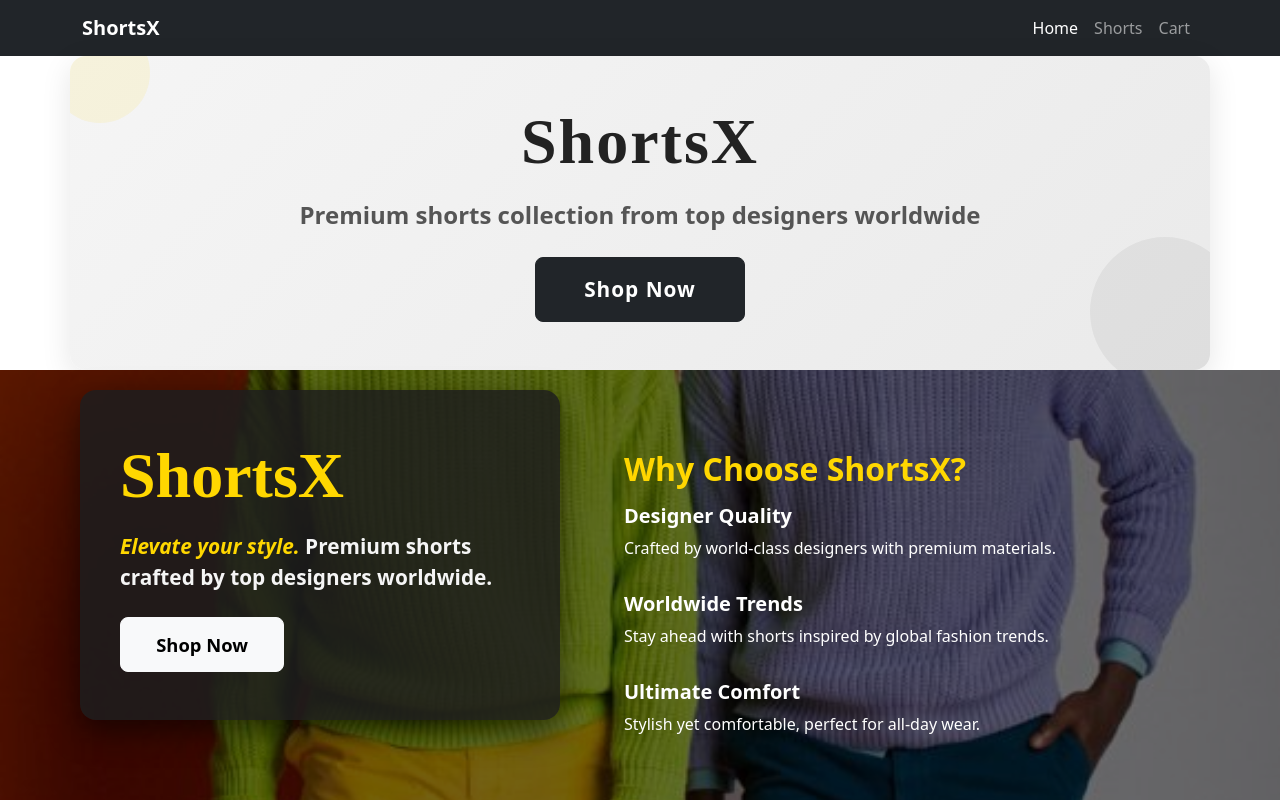
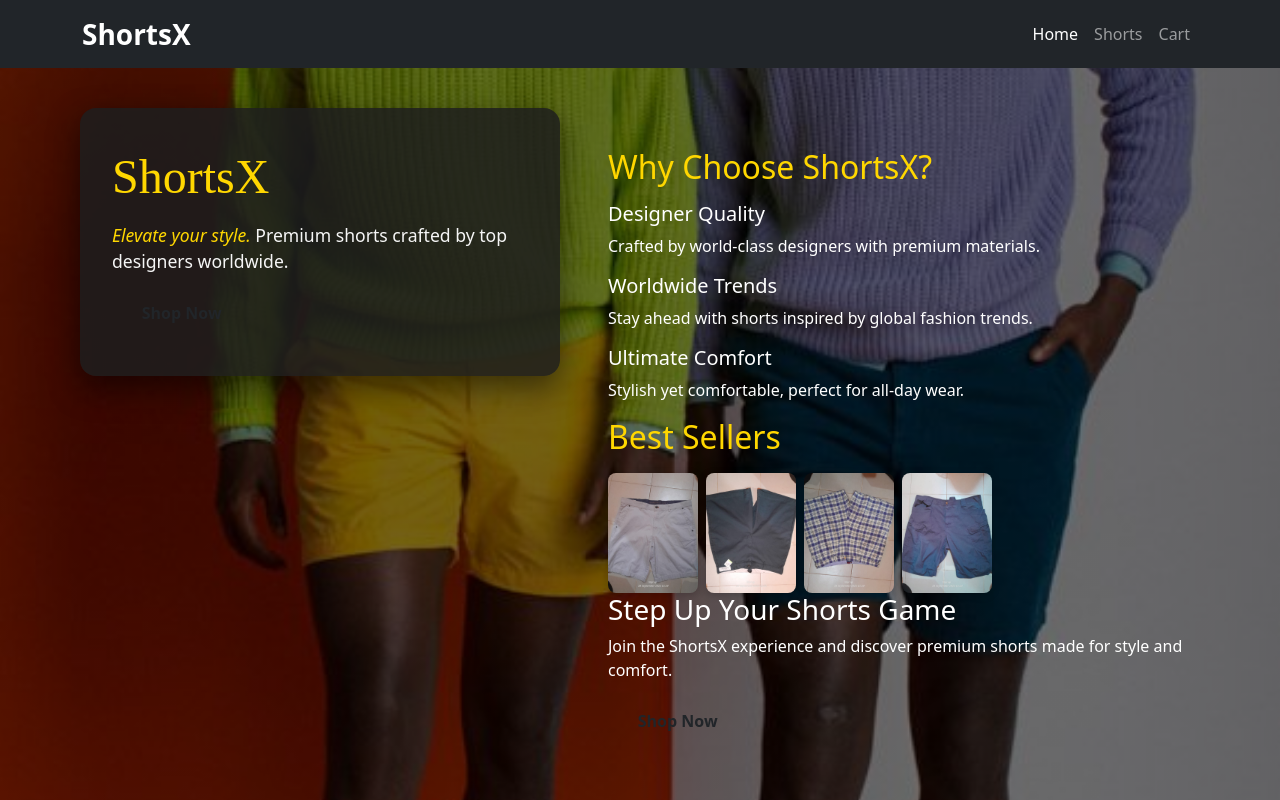
Before and after one commit to Marubi23/shortX, an Angular app: page / in a window 1280 px wide. Shown: the top 800 px of the page. Built offline with nearby package versions, Linux system fonts and the light colour scheme.

Commit message:
fixing scaling issue

```diff
--- a/src/app/app.component.html
+++ b/src/app/app.component.html
@@ -1,19 +1,26 @@
 <!-- src/app/app.component.html -->
-<nav class="navbar navbar-expand-lg navbar-dark bg-dark">
+
+<!-- Navbar -->
+<nav class="navbar navbar-expand-lg navbar-dark bg-dark sticky-top">
   <div class="container">
-    <a class="navbar-brand fw-bold" routerLink="/">ShortsX</a>
+    <a class="navbar-brand fw-bold fs-3" routerLink="/">ShortsX</a>
 
+    <!-- Mobile toggle button -->
     <button
       class="navbar-toggler"
       type="button"
       data-bs-toggle="collapse"
       data-bs-target="#navbarNav"
+      aria-controls="navbarNav"
+      aria-expanded="false"
+      aria-label="Toggle navigation"
     >
       <span class="navbar-toggler-icon"></span>
     </button>
 
+    <!-- Navbar links -->
     <div class="collapse navbar-collapse" id="navbarNav">
-      <ul class="navbar-nav ms-auto">
+      <ul class="navbar-nav ms-auto text-center text-lg-start">
         <li class="nav-item">
           <a class="nav-link" routerLink="/" routerLinkActive="active" [routerLinkActiveOptions]="{exact: true}">
             Home
@@ -34,5 +41,7 @@
   </div>
 </nav>
 
-<!-- This is where your routed pages show -->
-<router-outlet></router-outlet>
+<!-- Routed pages -->
+<main class="flex-grow-1">
+  <router-outlet></router-outlet>
+</main>
--- a/src/app/pages/home/home.component.css
+++ b/src/app/pages/home/home.component.css
@@ -0,0 +1,121 @@
+.landing-section {
+  display: flex;
+  align-items: flex-start;
+  justify-content: flex-start;
+  flex-wrap: wrap;
+  background: linear-gradient(rgba(0,0,0,0.55), rgba(0,0,0,0.55)),
+              url('/assets/shorts/model1.jpeg') center/cover no-repeat;
+  min-height: 90vh;
+  padding: 5rem;
+  position: relative;
+}
+
+/* Hero Card */
+.hero-card {
+  background: rgba(30,30,30,0.85);
+  padding: 2.5rem 2rem;
+  border-radius: 16px;
+  max-width: 480px;
+  box-shadow: 0 12px 30px rgba(0,0,0,0.5);
+  margin-top: -40px;
+}
+
+.hero-title {
+  font-family: 'Playfair Display', serif;
+  color: #FFD700;
+  font-size: 3rem;
+  margin-bottom: 1rem;
+}
+
+.hero-subtitle {
+  font-size: 1.1rem;
+  color: #f5f5f5;
+}
+
+.hero-subtitle .highlight {
+  font-style: italic;
+  color: #FFD700;
+}
+
+.hero-cta {
+  padding: 0.6rem 1.8rem;
+  font-size: 1rem;
+  font-weight: bold;
+}
+
+/* Right Content */
+.right-content {
+  margin-left: 3rem;
+  color: #fff;
+  max-width: 600px;
+  flex: 1;
+}
+
+.features h2,
+.best-sellers h2 {
+  color: #FFD700;
+  margin-bottom: 1rem;
+}
+
+.feature-items > div {
+  margin-bottom: 1rem;
+}
+
+.products {
+  display: flex;
+  flex-wrap: wrap;
+  gap: 0.5rem;
+}
+
+.product-img {
+  flex: 0 0 90px;
+}
+
+.product-img img {
+  width: 100%;
+  height: auto;
+  border-radius: 8px;
+  box-shadow: 0 2px 8px rgba(0,0,0,0.2);
+  transition: transform 0.3s ease;
+}
+
+.product-img img:hover {
+  transform: scale(1.05);
+}
+
+/* Mobile adjustments */
+@media (max-width: 768px) {
+  .landing-section {
+    padding: 2rem 1rem;
+    min-height: auto;
+  }
+
+  .hero-card {
+    margin-top: 0;
+    max-width: 100%;
+    padding: 2rem;
+  }
+
+  .right-content {
+    margin-left: 0;
+    margin-top: 2rem;
+    max-width: 100%;
+  }
+
+  .product-img {
+    flex: 0 0 70px;
+  }
+
+  .hero-title {
+    font-size: 2.2rem;
+  }
+
+  .hero-subtitle {
+    font-size: 1rem;
+  }
+
+  .hero-cta {
+    padding: 0.5rem 1.5rem;
+    font-size: 1rem;
+  }
+}
--- a/src/app/pages/home/home.component.html
+++ b/src/app/pages/home/home.component.html
@@ -1,183 +1,41 @@
-<!DOCTYPE html>
-<html lang="en">
-<head>
-<meta charset="UTF-8">
-<meta name="viewport" content="width=device-width, initial-scale=1.0">
-<title>ShortsX - Premium Shorts</title>
-<link href="https://cdn.jsdelivr.net/npm/bootstrap@5.3.2/dist/css/bootstrap.min.css" rel="stylesheet">
-
-<style>
-/* ========================= */
-/* Animations */
-@keyframes fadeSlideUp {
-  from { opacity: 0; transform: translateY(25px); }
-  to { opacity: 1; transform: translateY(0); }
-}
-
-.hero-cta:hover {
-  transform: scale(1.05);
-  transition: transform 0.3s ease;
-}
-
-.product-img img:hover {
-  transform: scale(1.05);
-  transition: transform 0.3s ease;
-}
-
-/* Floating background circles in top section */
-.circle {
-  position: absolute; border-radius: 50%; z-index: 0;
-  animation: floatCircle 4s ease-in-out infinite alternate;
-}
-.circle-top { top: -20px; left: -20px; width: 100px; height: 100px; background: rgba(255, 215, 0, 0.1);}
-.circle-bottom { bottom: -30px; right: -30px; width: 150px; height: 150px; background: rgba(0,0,0,0.05);}
-@keyframes floatCircle { from { transform: translateY(0); } to { transform: translateY(-15px); } }
-
-/* Top Section Animations */
-.branding-title, .tagline, .cta-btn {
-  animation: fadeSlideUp 1s forwards;
-}
-.branding-title { animation-delay: 0.2s; }
-.tagline { animation-delay: 0.7s; }
-.cta-btn { animation-delay: 1.2s; }
-
-/* Hero Card Animation */
-.hero-card { animation: fadeSlideUp 1s forwards; }
-.right-content > div { opacity:0; animation: fadeSlideUp 1s forwards; }
-
-/* Responsive tweaks */
-@media (max-width: 992px){
-  .landing-section { flex-direction: column; padding: 3rem 2rem; height: auto; }
-  .right-content { margin-left: 0; margin-top: 3rem; }
-  .hero-card { margin-top: 0; max-width: 100%; }
-}
-</style>
-</head>
-
-<body>
-
-<!-- ========================== -->
-<!-- Top Branding Section -->
-<div class="container text-center py-5 position-relative animated-top-section"
-     style="background: linear-gradient(135deg, #f5f5f5 0%, #eaeaea 100%);
-            padding: 6rem 2rem; border-radius: 16px; box-shadow: 0 8px 30px rgba(0,0,0,0.1); overflow: hidden;">
-
-  <!-- Animated Branding Title -->
-  <h1 class="fw-bold mb-3 branding-title"
-      style="font-size: 4rem; font-family: 'Playfair Display', serif; color: #222; letter-spacing: 2px;">
-    ShortsX
-  </h1>
-
-  <!-- Rotating Tagline -->
-  <p class="lead fw-semibold mb-4 tagline"
-     style="font-size: 1.5rem; color: #555;">
-    <span id="dynamic-text">Premium shorts collection</span> from top designers worldwide
-  </p>
-
-  <!-- CTA -->
-  <a routerLink="/shorts" class="btn btn-dark btn-lg fw-bold cta-btn"
-     style="padding: 1rem 3rem; font-size: 1.3rem; letter-spacing: 1px;">
-    Shop Now
-  </a>
-
-  <!-- Floating circles -->
-  <div class="circle circle-top"></div>
-  <div class="circle circle-bottom"></div>
-</div>
-
-<!-- ========================== -->
-<!-- Middle Split Hero Section -->
-<div class="landing-section d-flex align-items-start justify-content-start"
-     style="background: linear-gradient(rgba(0,0,0,0.55), rgba(0,0,0,0.55)),
-            url('/assets/shorts/model1.jpeg') center/cover no-repeat;
-            min-height: 90vh;
-            position: relative;
-            padding: 5rem; flex-wrap: wrap;">
-
+<div class="landing-section">
   <!-- Left Hero Card -->
-  <div class="hero-card"
-       style="background: rgba(30,30,30,0.85);
-              padding: 3rem 2.5rem;
-              border-radius: 16px;
-              max-width: 480px;
-              box-shadow: 0 12px 30px rgba(0,0,0,0.5);
-              margin-top: -60px;">
-    <h1 class="display-3 fw-bold mb-3" style="font-family: 'Playfair Display', serif; color: #FFD700;">
-      ShortsX
-    </h1>
-    <p class="lead fw-semibold mb-4" style="font-size: 1.3rem; color: #f5f5f5;">
-      <span style="font-style: italic; color: #FFD700;">Elevate your style.</span> Premium shorts crafted by top designers worldwide.
+  <div class="hero-card">
+    <h1 class="hero-title">ShortsX</h1>
+    <p class="hero-subtitle">
+      <span class="highlight">Elevate your style.</span> Premium shorts crafted by top designers worldwide.
     </p>
-    <a routerLink="/shorts" class="btn btn-light btn-lg fw-bold hero-cta"
-       style="padding: 0.8rem 2.2rem; font-size: 1.15rem;">
-      Shop Now
-    </a>
+    <a routerLink="/shorts" class="btn hero-cta">Shop Now</a>
   </div>
 
   <!-- Right Content -->
-  <div class="right-content" style="margin-left: 4rem; color: #fff; max-width: 600px; flex:1;">
-
+  <div class="right-content">
     <!-- Features -->
-    <div class="mb-5">
-      <h2 class="fw-bold mb-3" style="color: #FFD700; animation-delay: 0s;">Why Choose ShortsX?</h2>
-      <div class="d-flex flex-column gap-3">
-        <div style="animation-delay: 0.3s;">
-          <h5 class="fw-semibold">Designer Quality</h5>
-          <p>Crafted by world-class designers with premium materials.</p>
-        </div>
-        <div style="animation-delay: 0.6s;">
-          <h5 class="fw-semibold">Worldwide Trends</h5>
-          <p>Stay ahead with shorts inspired by global fashion trends.</p>
-        </div>
-        <div style="animation-delay: 0.9s;">
-          <h5 class="fw-semibold">Ultimate Comfort</h5>
-          <p>Stylish yet comfortable, perfect for all-day wear.</p>
-        </div>
+    <div class="features">
+      <h2>Why Choose ShortsX?</h2>
+      <div class="feature-items">
+        <div><h5>Designer Quality</h5><p>Crafted by world-class designers with premium materials.</p></div>
+        <div><h5>Worldwide Trends</h5><p>Stay ahead with shorts inspired by global fashion trends.</p></div>
+        <div><h5>Ultimate Comfort</h5><p>Stylish yet comfortable, perfect for all-day wear.</p></div>
       </div>
     </div>
 
-   <!-- Best Sellers -->
-<div class="mb-5">
-  <h2 class="fw-bold mb-3" style="color: #FFD700;">Best Sellers</h2>
-  <div class="d-flex flex-wrap gap-3">
-    <div class="product-img" style="flex: 0 0 120px;">
-      <img src="/assets/shorts/short1.jpeg" class="img-fluid rounded shadow-sm" alt="Short 1" style="width: 100%; height: auto;">
+    <!-- Best Sellers -->
+    <div class="best-sellers">
+      <h2>Best Sellers</h2>
+      <div class="products">
+        <div class="product-img"><img src="/assets/shorts/short1.jpeg" alt="Short 1"></div>
+        <div class="product-img"><img src="/assets/shorts/short2.jpeg" alt="Short 2"></div>
+        <div class="product-img"><img src="/assets/shorts/short3.jpeg" alt="Short 3"></div>
+        <div class="product-img"><img src="/assets/shorts/short11.jpeg" alt="Short 4"></div>
+      </div>
     </div>
-    <div class="product-img" style="flex: 0 0 120px;">
-      <img src="/assets/shorts/short2.jpeg" class="img-fluid rounded shadow-sm" alt="Short 2" style="width: 100%; height: auto;">
-    </div>
-    <div class="product-img" style="flex: 0 0 120px;">
-      <img src="/assets/shorts/short3.jpeg" class="img-fluid rounded shadow-sm" alt="Short 3" style="width: 100%; height: auto;">
-    </div>
-    <div class="product-img" style="flex: 0 0 120px;">
-      <img src="/assets/shorts/short11.jpeg" class="img-fluid rounded shadow-sm" alt="Short 4" style="width: 100%; height: auto;">
+
+    <!-- CTA -->
+    <div class="final-cta">
+      <h3>Step Up Your Shorts Game</h3>
+      <p>Join the ShortsX experience and discover premium shorts made for style and comfort.</p>
+      <a routerLink="/shorts" class="btn hero-cta">Shop Now</a>
     </div>
   </div>
 </div>
-
-
-    <!-- CTA -->
-    <div style="margin-top: 2rem;">
-      <h3 class="fw-bold mb-2" style="color: #FFD700;">Step Up Your Shorts Game</h3>
-      <p>Join the ShortsX experience and discover premium shorts made for style and comfort.</p>
-      <a routerLink="/shorts" class="btn btn-light btn-lg fw-bold hero-cta">Shop Now</a>
-    </div>
-
-  </div>
-</div>
-
-<!-- ========================== -->
-<!-- JS: Rotating Tagline Words -->
-<script>
-const words = ["Premium shorts collection", "Designer shorts for you", "Elevate your style"];
-let index = 0;
-const dynamicText = document.getElementById('dynamic-text');
-setInterval(() => {
-  index = (index + 1) % words.length;
-  dynamicText.innerText = words[index];
-}, 2500);
-</script>
-
-<script src="https://cdn.jsdelivr.net/npm/bootstrap@5.3.2/dist/js/bootstrap.bundle.min.js"></script>
-</body>
-</html>
```
